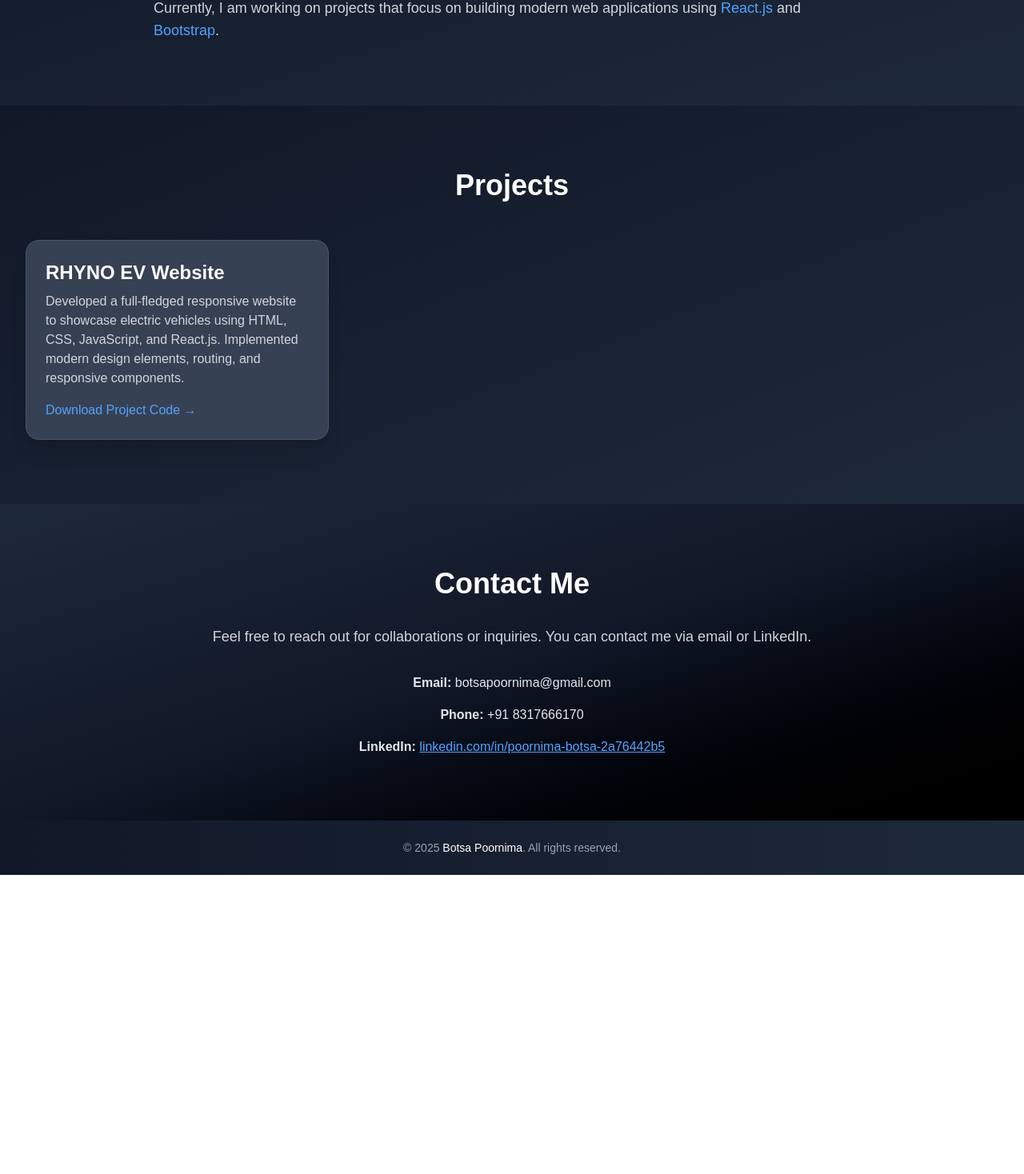
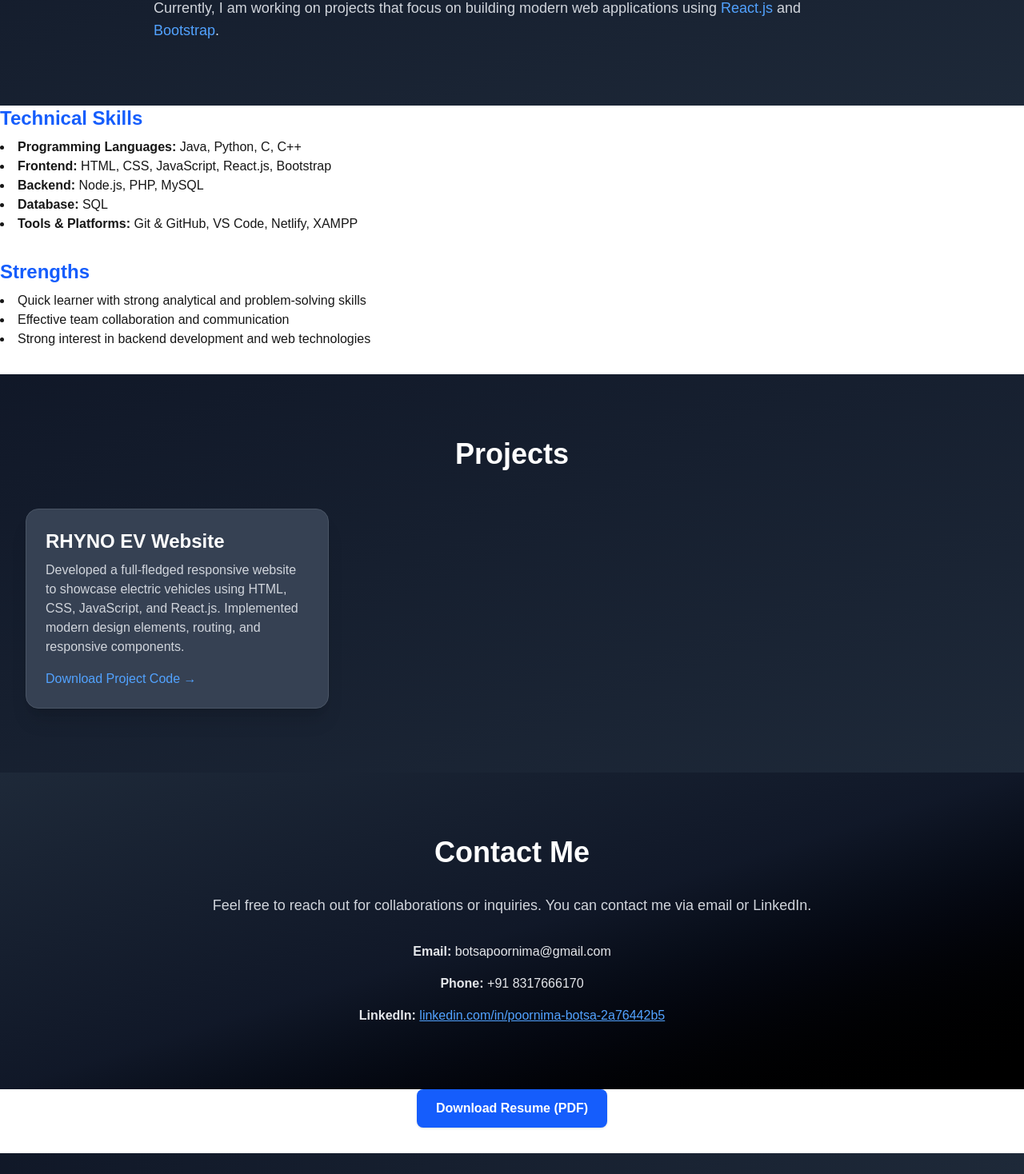
Before and after one commit to poornima-botsa/first-project, a Next.js app: page / in a window 1280 px wide. Shown: the part 900-2368 px from the top of the page at 80% size. Before the commit the page ends 1994 px from the top, so only its background shows below. Built offline with nearby package versions, Linux system fonts and the light colour scheme.

Commit message:
Adding some more files

```diff
--- /dev/null
+++ b/components/DownloadResume.js
@@ -0,0 +1,13 @@
+const DownloadResume = () => (
+    <div className="text-center mb-8">
+      <a
+        href="/Poornima_Resume.pdf"
+        download
+        className="inline-block bg-blue-600 text-white font-semibold px-6 py-3 rounded-lg shadow hover:bg-blue-700 transition duration-300"
+      >
+        Download Resume (PDF)
+      </a>
+    </div>
+  );
+
+  export default DownloadResume;
--- /dev/null
+++ b/components/Skills.js
@@ -0,0 +1,14 @@
+const Skills = () => (
+    <section className="mb-8">
+      <h4 className="text-2xl font-semibold text-blue-600 mb-2">Technical Skills</h4>
+      <ul className="list-disc list-inside">
+        <li><strong>Programming Languages:</strong> Java, Python, C, C++</li>
+        <li><strong>Frontend:</strong> HTML, CSS, JavaScript, React.js, Bootstrap</li>
+        <li><strong>Backend:</strong> Node.js, PHP, MySQL</li>
+        <li><strong>Database:</strong> SQL</li>
+        <li><strong>Tools & Platforms:</strong> Git & GitHub, VS Code, Netlify, XAMPP</li>
+      </ul>
+    </section>
+  );
+
+  export default Skills;
--- /dev/null
+++ b/components/Strengths.js
@@ -0,0 +1,12 @@
+const Strengths = () => (
+    <section className="mb-8">
+      <h4 className="text-2xl font-semibold text-blue-600 mb-2">Strengths</h4>
+      <ul className="list-disc list-inside">
+        <li>Quick learner with strong analytical and problem-solving skills</li>
+        <li>Effective team collaboration and communication</li>
+        <li>Strong interest in backend development and web technologies</li>
+      </ul>
+    </section>
+  );
+
+  export default Strengths;
--- a/pages/index.js
+++ b/pages/index.js
@@ -4,6 +4,9 @@ import About from "../components/About";
 import Projects from "../components/Projects";
 import Contact from "../components/Contact";
 import Footer from "../components/Footer";
+import Skills from "@/components/Skills";
+import Strengths from "@/components/Strengths";
+import DownloadResume from "@/components/DownloadResume";
 
 export default function Home() {
   return (
@@ -11,8 +14,11 @@ export default function Home() {
       <Navbar />
       <Hero />
       <About />
+      <Skills />
+      <Strengths />
       <Projects />
       <Contact />
+      <DownloadResume />
       <Footer />
     </>
   );
```
Also changed, not shown: 1 other file (tests, documents, lock files or other folders).
